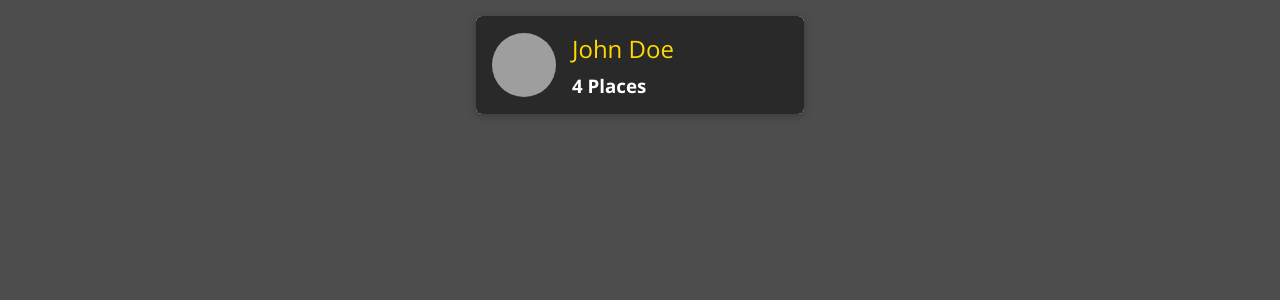
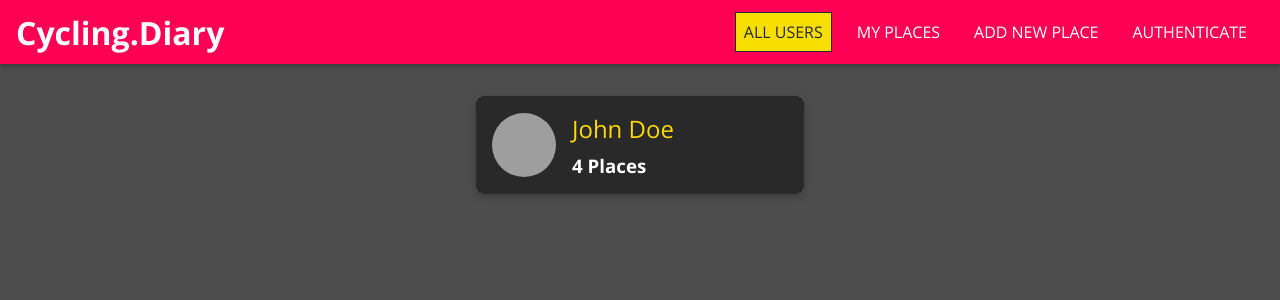
Before and after one commit to zamanshahed/react_cycling_places, a React (Create React App) app: page / in a window 1280 px wide. Shown: the top 300 px of the page. Built offline with nearby package versions, Linux system fonts and the light colour scheme; grey boxes are pictures that could not be loaded.

Commit message:
initial Commit 0.5: Navbar and Navlinks are working for the desktop view of the webApp!

```diff
--- a/src/App.js
+++ b/src/App.js
@@ -3,10 +3,13 @@
 
 import Users from './user/pages/Users';
 import NewPlace from './places/pages/NewPlace';
+import MainNavigation from './shared/components/Navigation/MainNavigation';
 
 const App = () => {
   return (
   	<Router>
+      <MainNavigation />
+      <main>
   		<Switch>
   		<Route path="/" exact>
   			<Users/>
@@ -16,6 +19,7 @@
 	  	</Route>
 	  	<Redirect to="/"/>
 	  	</Switch>
+      </main>
     </Router>
   );
 }
--- /dev/null
+++ b/src/shared/components/Navigation/MainHeader.css
@@ -0,0 +1,23 @@
+.main-header {
+  width: 100%;
+  height: 4rem;
+  display: flex;
+  align-items: center;
+  position: fixed;
+  top: 0;
+  left: 0;
+  background: #ff0055;
+  box-shadow: 0 2px 6px rgba(0, 0, 0, 0.26);
+  padding: 0 1rem;
+  z-index: 5;
+}
+
+main {
+  margin-top: 5rem;
+}
+
+@media (min-width: 768px) {
+  .main-header {
+    justify-content: space-between;
+  }
+}
--- /dev/null
+++ b/src/shared/components/Navigation/MainHeader.js
@@ -0,0 +1,11 @@
+import React from 'react';
+
+import './MainHeader.css';
+
+const MainHeader = props => {
+	return <header className="main-header">
+		{props.children}
+	</header>
+};
+
+export default MainHeader;
--- /dev/null
+++ b/src/shared/components/Navigation/MainNavigation.css
@@ -0,0 +1,45 @@
+.main-navigation__menu-btn {
+  width: 3rem;
+  height: 3rem;
+  background: transparent;
+  border: none;
+  display: flex;
+  flex-direction: column;
+  justify-content: space-around;
+  margin-right: 2rem;
+  cursor: pointer;
+}
+
+.main-navigation__menu-btn span {
+  display: block;
+  width: 3rem;
+  height: 2.5px;
+  background: white;
+}
+
+.main-navigation__title {
+  color: white;
+}
+
+.main-navigation__title a {
+  text-decoration: none;
+  color: white;
+}
+
+.main-navigation__header-nav {
+  display: none;
+}
+
+.main-navigation__drawer-nav {
+  height: 100%;
+}
+
+@media (min-width: 768px) {
+  .main-navigation__menu-btn {
+    display: none;
+  }
+
+  .main-navigation__header-nav {
+    display: block;
+  }
+}
--- /dev/null
+++ b/src/shared/components/Navigation/MainNavigation.js
@@ -0,0 +1,25 @@
+import React from 'react';
+import { Link } from 'react-router-dom';
+
+import MainHeader from './MainHeader';
+import NavLinks from './NavLinks';
+import './MainNavigation.css';
+
+const MainNavigation = props => {
+	return (<MainHeader>
+		<button className="main-navigation__menu-btn">
+			<span />
+			<span />
+			<span />
+		</button>
+		<h1 className="main-navigation__title">
+			<Link to="/">Cycling.Diary</Link>
+		</h1>
+		<nav>
+			<NavLinks />
+		</nav>
+
+	</MainHeader>);
+};
+
+export default MainNavigation;
--- /dev/null
+++ b/src/shared/components/Navigation/NavLinks.css
@@ -0,0 +1,76 @@
+.nav-links {
+  list-style: none;
+  margin: 0;
+  padding: 0;
+  width: 100%;
+  height: 100%;
+  display: flex;
+  flex-direction: column;
+  justify-content: center;
+  align-items: center;
+}
+
+.nav-links li {
+  margin: 1rem;
+}
+
+.nav-links a {
+  border: 1px solid transparent;
+  color: #292929;
+  text-decoration: none;
+  padding: 0.5rem;
+}
+
+.nav-links a:hover,
+.nav-links a:active,
+.nav-links a.active {
+  background: #f8df00;
+  border-color: #292929;
+  color: #292929;
+}
+
+.nav-links button {
+  cursor: pointer;
+  border: 1px solid #292929;
+  color: #292929;
+  background: transparent;
+  padding: 0.5rem;
+  font: inherit;
+}
+
+.nav-links button:focus {
+  outline: none;
+}
+
+.nav-links button:hover,
+.nav-links button:active {
+  background: #292929;
+  color: white;
+}
+
+@media (min-width: 768px) {
+  .nav-links {
+    flex-direction: row;
+  }
+
+  .nav-links li {
+    margin: 0 0.5rem;
+  }
+
+  .nav-links a {
+    color: white;
+    text-decoration: none;
+  }
+
+  .nav-links button {
+    border: 1px solid white;
+    color: white;
+    background: transparent;
+  }
+
+  .nav-links button:hover,
+  .nav-links button:active {
+    background: #f8df00;
+    color: #292929;
+  }
+}
--- /dev/null
+++ b/src/shared/components/Navigation/NavLinks.js
@@ -0,0 +1,25 @@
+import React from 'react';
+import { NavLink } from 'react-router-dom';
+
+import './NavLinks.css';
+
+const NavLinks = props => {
+	return (
+		<ul className="nav-links">
+			<li>
+				<NavLink to="/" exact>ALL USERS</NavLink>
+			</li>
+			<li>
+				<NavLink to="/ul/places">MY PLACES</NavLink>
+			</li>
+			<li>
+				<NavLink to="/places/new">ADD NEW PLACE</NavLink>
+			</li>
+			<li>
+				<NavLink to="/auth">AUTHENTICATE</NavLink>
+			</li>
+		</ul>
+	);
+};
+
+export default NavLinks;
```
Also changed, not shown: src/shared/components/Navigation/SideDrawer.css (added), src/shared/components/Navigation/SideDrawer.js (added).
